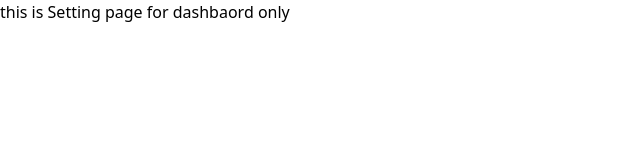
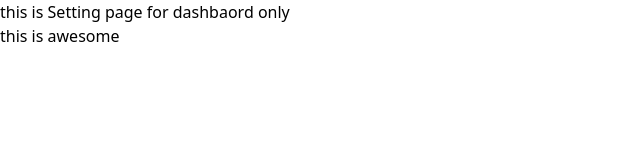
Before and after one commit to kader009/react19, a React (Vite) app: page /dashboard/setting in a window 1280 px wide. Shown: the top 160 px of the page, without its empty margins (0-640 px from the left). Built offline with nearby package versions, Linux system fonts and the light colour scheme; no server answers.

Commit message:
add new p tag inside div

```diff
--- a/src/pages/home/Setting.tsx
+++ b/src/pages/home/Setting.tsx
@@ -1,5 +1,5 @@
 const Setting = () => {
-  return <div>this is Setting page for dashbaord only</div>;
+  return <div>this is Setting page for dashbaord only <p>this is awesome</p></div>;
 };
 
 export default Setting;
```
